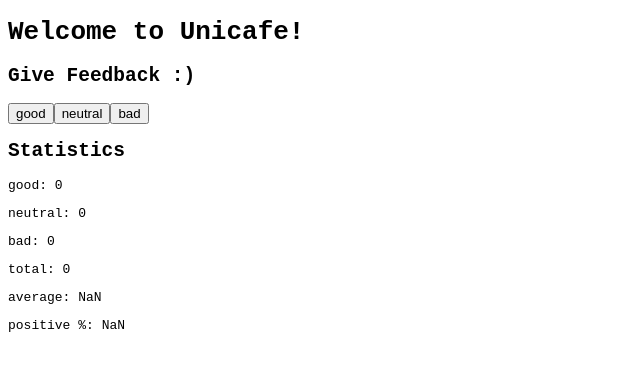
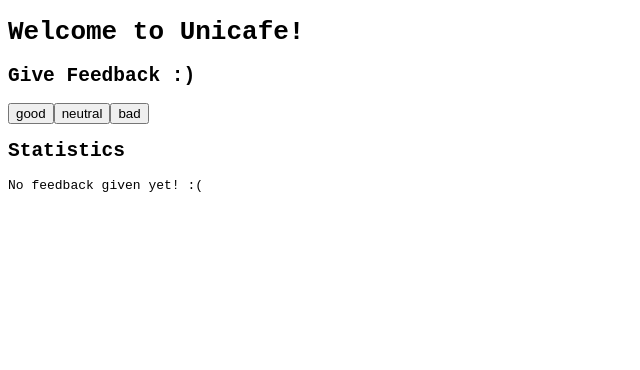
Before and after one commit to adelicia-js/fullstackopen-exercises, a React (Create React App) app in the folder part1/unicafe/: page / in a window 1280 px wide. Shown: the top 370 px of the page, without its empty margins (0-640 px from the left). Built offline with nearby package versions, Linux system fonts and the light colour scheme.

Commit message:
part 1.9

```diff
--- a/part1/unicafe/src/App.js
+++ b/part1/unicafe/src/App.js
@@ -1,6 +1,13 @@
 import {useState} from 'react';
 
 const Stats = (props) => {
+  if(props.total === 0) {
+    return (
+      <>
+        <p>No feedback given yet! :{'('}</p>
+      </>
+    )
+  } else {
     const goodScore = props.good * 1;
     const neutralScore = props.neutral * 0;
     const badScore = props.bad * -1;
@@ -19,6 +26,8 @@
         <p>positive %: {posPer}</p>
       </>
     )
+  }
+
 }
 
 const App = () => {
```
